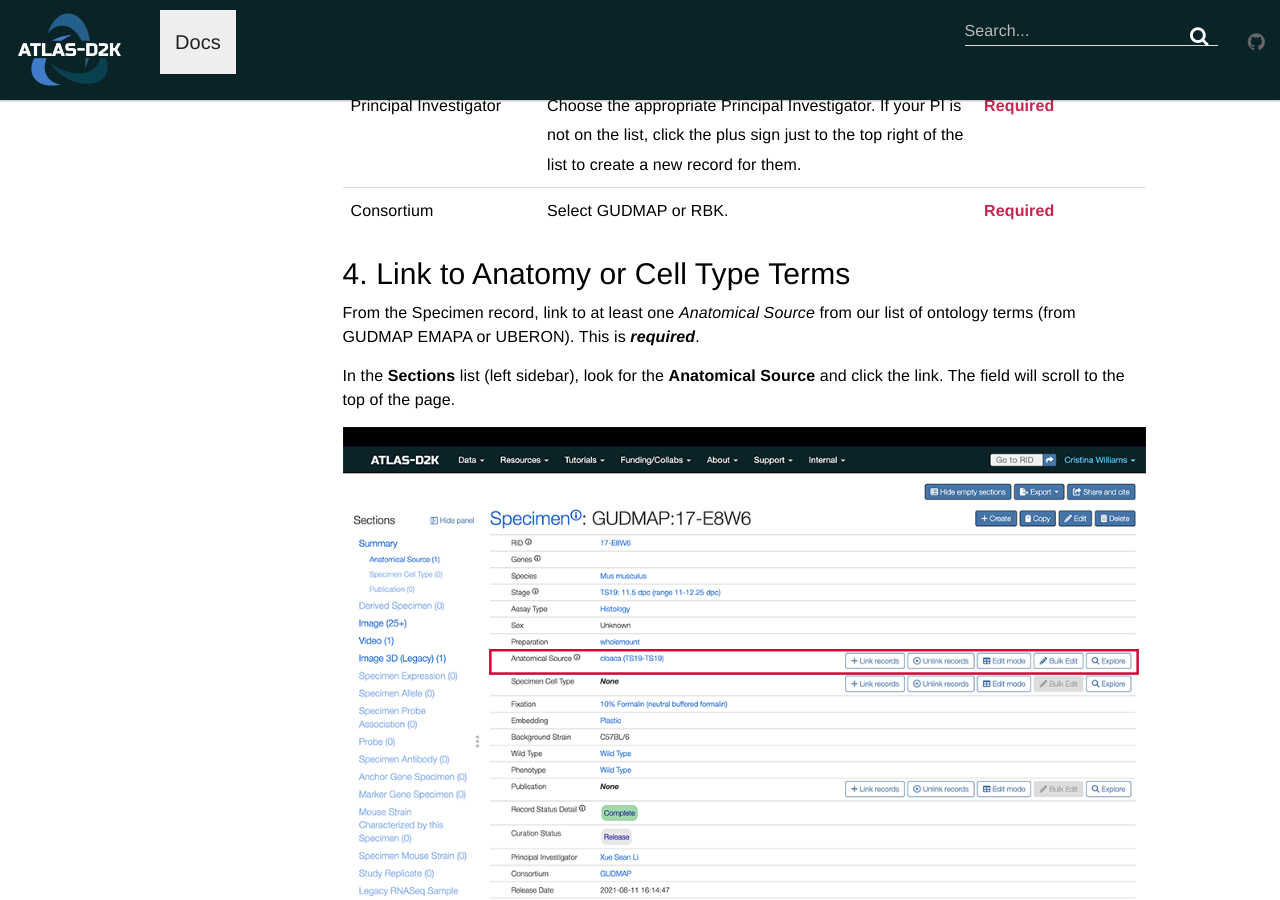
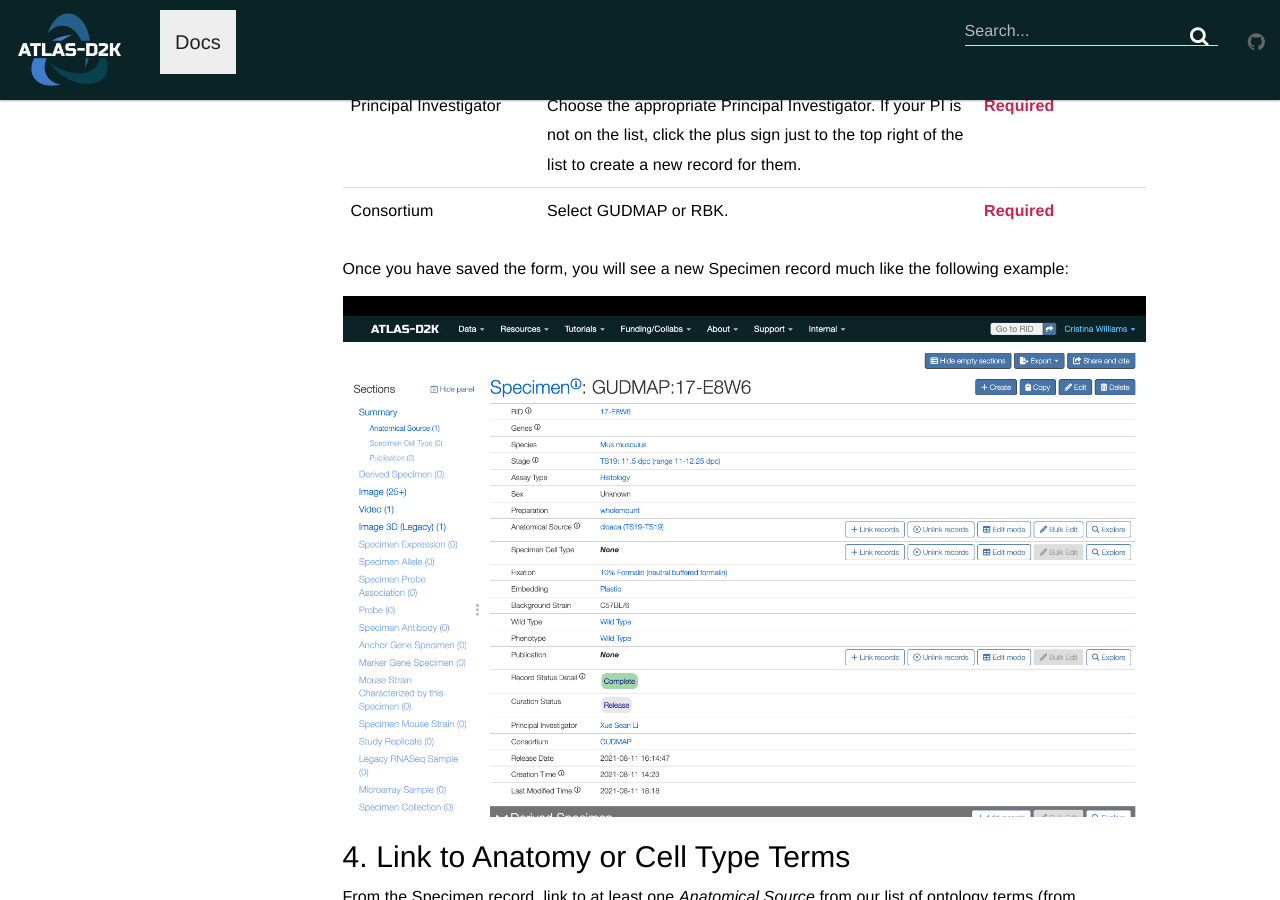
Before and after one commit to informatics-isi-edu/atlas-d2k-docs, a Jekyll site: the page built from docs/_docs/submitting_data/Submitting-Specimen-Data-v3.md, in a window 1280 px wide and 900 px high, scrolled down 4820 px. Built offline with Jekyll 4.4.1, drawn with Linux system fonts in a browser that asks for light colours.

Commit message:
fixing curation workflow link

```diff
--- a/docs/_docs/submitting_data/Submitting-Specimen-Data-v3.md
+++ b/docs/_docs/submitting_data/Submitting-Specimen-Data-v3.md
@@ -177,6 +177,9 @@
   </tr>
 </table>
 
+Once you have saved the form, you will see a new Specimen record much like the following example:
+
+![Screenshot of a Specimen record]({{ "/assets/wiki_images/submitting-data/specimen-record-page.png" | relative_url }})
 
 ## 4. Link to Anatomy or Cell Type Terms
 
@@ -653,7 +656,7 @@
   </tr>
   <tr>
     <td>Curation Status</td>
-    <td>The default value is In Preparation which means this record is in draft mode and will only be viewable by other Consortium members who are logged in. For more information, see <a href="../Curation-Workflow/">Curation Workflow</a>).</td>
+    <td>The default value is In Preparation which means this record is in draft mode and will only be viewable by other Consortium members who are logged in. For more information, see <a href="../curation-workflow/">Curation Workflow</a>).</td>
     <td class="required">Required</td>
   </tr>
 </table>
```
Also changed, not shown: docs/assets/wiki_images/submitting-data/specimen-record-page.png (added).
